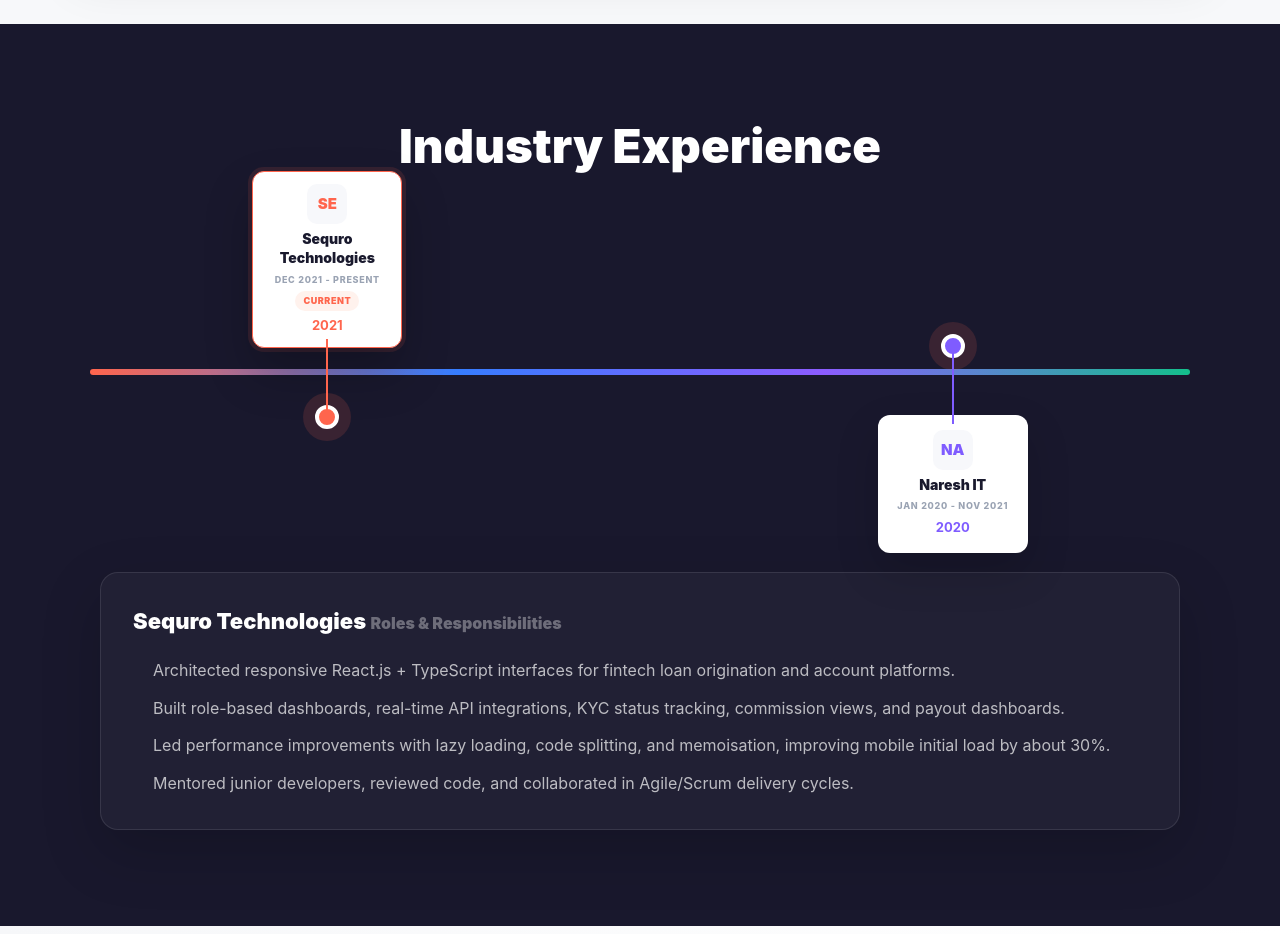
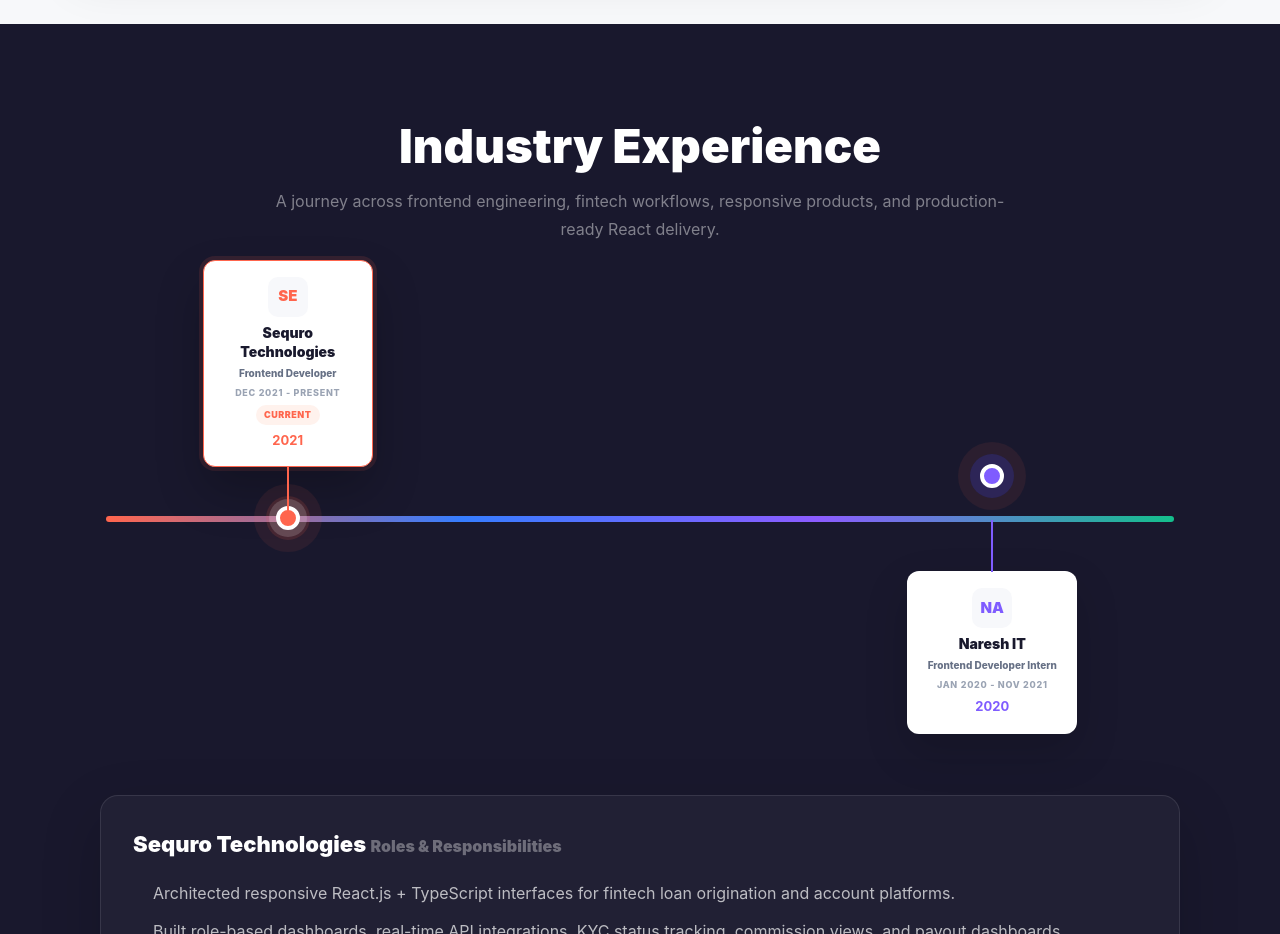
Before and after one commit to Vinod1222/MyPortfoliyo, a React (Vite) app: page / in a window 1280 px wide. Shown: the part 4140-5074 px from the top of the page. Built offline with nearby package versions, Linux system fonts and the light colour scheme.

Commit message:
Align experience timeline markers

```diff
--- a/src/sections/ExperienceSection.jsx
+++ b/src/sections/ExperienceSection.jsx
@@ -4,30 +4,37 @@
 export function ExperienceSection() {
   const [activeExperienceIndex, setActiveExperienceIndex] = useState(0);
   const activeExperience = EXPERIENCE[activeExperienceIndex];
+  const getTimelinePosition = (index) =>
+    EXPERIENCE.length === 1 ? 50 : 18 + (index * 64) / (EXPERIENCE.length - 1);
 
   return (
     <section
       className="min-h-[90vh] bg-[#19182d] px-[7vw] py-24 pb-24 text-white max-[980px]:min-h-0 max-[980px]:px-[22px] max-[760px]:py-20 max-[760px]:pb-16 max-[620px]:px-4"
       id="experience"
     >
-      <h2 className="mb-28 text-center text-[clamp(36px,3.7vw,50px)] font-black leading-[1.08] tracking-normal max-[760px]:mb-[42px] max-[760px]:text-[34px] max-[620px]:text-[31px] max-[420px]:text-[29px]">
+      <h2 className="mb-4 text-center text-[clamp(36px,3.7vw,50px)] font-black leading-[1.08] tracking-normal max-[760px]:text-[34px] max-[620px]:text-[31px] max-[420px]:text-[29px]">
         Industry Experience
       </h2>
-      <div className="relative mx-auto mb-28 grid max-w-[1120px] grid-cols-2 items-center gap-[150px] before:absolute before:left-0 before:right-0 before:top-1/2 before:h-1.5 before:-translate-y-1/2 before:rounded-full before:bg-[linear-gradient(90deg,#ff654d,#367dff,#8c5cff,#14bf8c)] max-[760px]:mb-10 max-[760px]:grid-cols-1 max-[760px]:gap-8 max-[760px]:before:hidden">
+      <p className="mx-auto mb-24 max-w-[760px] text-center text-base leading-7 text-white/45 max-[760px]:mb-10">
+        A journey across frontend engineering, fintech workflows, responsive
+        products, and production-ready React delivery.
+      </p>
+      <div className="relative mx-auto mb-24 h-[360px] max-w-[1240px] before:absolute before:left-4 before:right-4 before:top-1/2 before:h-1.5 before:-translate-y-1/2 before:rounded-full before:bg-[linear-gradient(90deg,#ff654d,#367dff,#8c5cff,#14bf8c)] max-[760px]:mb-10 max-[760px]:grid max-[760px]:h-auto max-[760px]:gap-8 max-[760px]:before:hidden">
         {EXPERIENCE.map((job, index) => {
           const isActive = activeExperienceIndex === index;
           const isAbove = index % 2 === 0;
+          const timelinePosition = `${getTimelinePosition(index)}%`;
 
           return (
             <button
-              className={`relative z-10 mx-auto grid min-h-[138px] w-[150px] content-center justify-items-center gap-[5px] rounded-xl border bg-white p-3 text-center text-[#19192d] shadow-[0_18px_44px_rgba(0,0,0,0.16)] transition-all duration-200 ${
-                isAbove ? "-translate-y-28 max-[760px]:translate-y-0" : "translate-y-28 max-[760px]:translate-y-0"
+              className={`absolute left-[var(--timeline-left)] z-10 grid min-h-[158px] w-[170px] -translate-x-1/2 content-center justify-items-center gap-1.5 rounded-xl border bg-white p-4 text-center text-[#19192d] shadow-[0_18px_44px_rgba(0,0,0,0.16)] transition-all duration-200 max-[760px]:relative max-[760px]:left-auto max-[760px]:top-auto max-[760px]:bottom-auto max-[760px]:mx-auto max-[760px]:w-full max-[760px]:max-w-[260px] max-[760px]:translate-x-0 ${
+                isAbove ? "bottom-[calc(50%+52px)]" : "top-[calc(50%+52px)]"
               } ${
                 isActive
                   ? "border-[var(--accent)] shadow-[0_24px_48px_rgba(0,0,0,0.24),0_0_0_4px_rgba(255,102,77,0.12)]"
                   : "border-transparent"
               }`}
-              style={{ "--accent": job.color }}
+              style={{ "--accent": job.color, "--timeline-left": timelinePosition }}
               type="button"
               aria-pressed={isActive}
               onPointerEnter={() => setActiveExperienceIndex(index)}
@@ -35,19 +42,37 @@
               key={job.company}
             >
               <span
-                className={`absolute left-1/2 h-6 w-6 -translate-x-1/2 rounded-full border-4 border-white bg-[var(--accent)] shadow-[0_0_0_12px_rgba(255,102,77,0.14)] max-[760px]:hidden ${
-                  isAbove ? "bottom-[-82px]" : "top-[-82px]"
+                className={`absolute left-1/2 h-0.5 w-[52px] -translate-x-1/2 bg-[var(--accent)] opacity-70 max-[760px]:hidden ${
+                  isAbove
+                    ? "bottom-[-27px] rotate-90"
+                    : "top-[-27px] rotate-90"
                 }`}
               />
               <span
-                className={`absolute left-1/2 h-[74px] w-0.5 -translate-x-1/2 bg-[var(--accent)] max-[760px]:hidden ${
-                  isAbove ? "bottom-[-66px]" : "top-[-66px]"
+                className="absolute left-1/2 top-1/2 grid h-11 w-11 -translate-x-1/2 -translate-y-1/2 place-items-center rounded-full bg-[var(--accent)]/20 shadow-[0_0_0_12px_rgba(255,102,77,0.08)] max-[760px]:hidden"
+                style={{
+                  top: isAbove ? "calc(100% + 52px)" : "auto",
+                  bottom: isAbove ? "auto" : "calc(100% + 52px)",
+                }}
+              >
+                <span
+                  className={`h-6 w-6 rounded-full border-4 border-white bg-[var(--accent)] ${
+                    isActive ? "shadow-[0_0_0_7px_rgba(255,255,255,0.16)]" : ""
+                  }`}
+                />
+              </span>
+              <span
+                className={`absolute left-1/2 h-[52px] w-0.5 -translate-x-1/2 bg-[var(--accent)] max-[760px]:hidden ${
+                  isAbove ? "bottom-[-52px]" : "top-[-52px]"
                 }`}
               />
               <div className="grid h-10 w-10 place-items-center rounded-[10px] bg-[#f7f8fb] text-[15px] font-black text-[var(--accent)]">
                 {job.mark}
               </div>
               <h3 className="text-sm font-black leading-snug">{job.company}</h3>
+              <p className="m-0 text-[10px] font-extrabold leading-tight text-[#667085]">
+                {job.role}
+              </p>
               <p className="m-0 text-[9px] font-extrabold uppercase tracking-[0.08em] text-[#9aa3b3]">
                 {job.period}
               </p>
```
